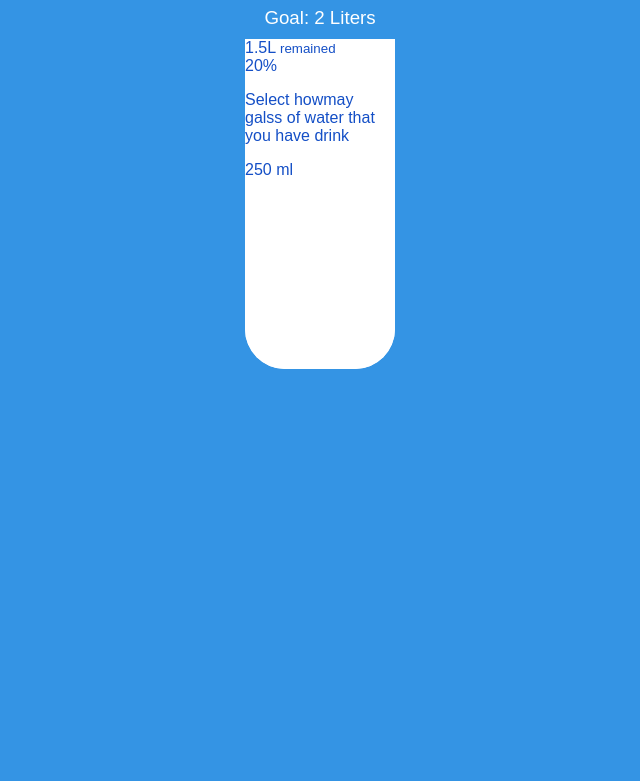
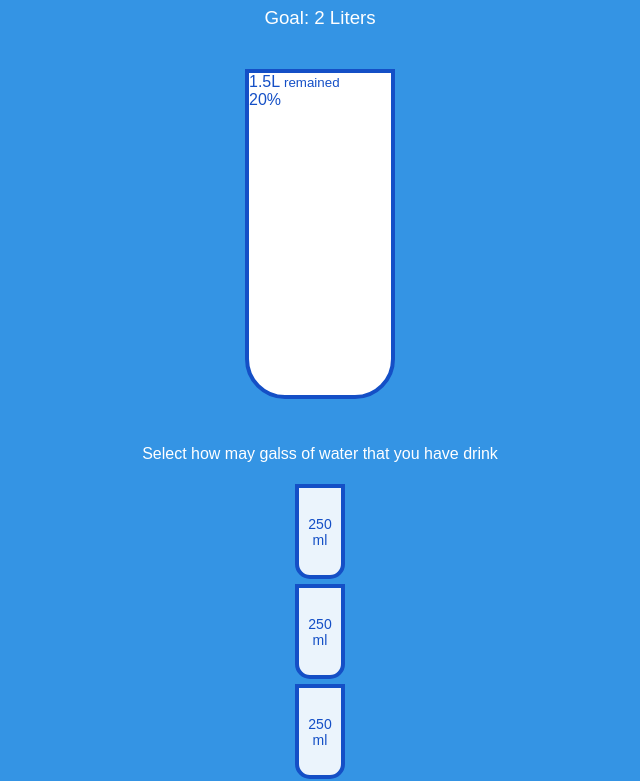
Before and after one commit to zeeshanzaman/drink-water, a plain HTML site: page index.html in a window 1280 px wide. Shown: the part 58-839 px from the top of the page, without its empty margins (320-960 px from the left). Before the commit the page ends 800 px from the top, so only its background shows below. Drawn offline with Linux system fonts and the light colour scheme.

Commit message:
small cups styling

```diff
--- a/index.html
+++ b/index.html
@@ -22,9 +22,12 @@
         <div class="percentage" id="percentage">
             20%
         </div>
-        <p class="text">Select howmay galss of water that you have drink </p>
+    </div>
+    <p class="text">Select how may galss of water that you have drink </p>
+
     <div class="cups">
         <div class="cup cup-small full">250 ml</div>
+
         <div class="cup cup-small full">250 ml</div>
         <div class="cup cup-small">250 ml</div>
         <div class="cup cup-small">250 ml</div>
@@ -33,7 +36,7 @@
         <div class="cup cup-small">250 ml</div>
         <div class="cup cup-small">250 ml</div>
     </div>
-    </div>
+
     <script src="custom.js"></script>
 </body>
 
--- a/style.css
+++ b/style.css
@@ -22,17 +22,32 @@ h1 {
 
 h3 {
     font-weight: 400;
-    margin: 10px 0;
+    margin: 10px 0px;
 }
 
 .cup {
     background-color: #fff;
-    border: 4px solid var(--boder-color);
+    border: 4px solid var(--border-color);
     color: var(--border-color);
     border-radius: 0 0 40px 40px;
     height: 330px;
     width: 150px;
+    margin: 30px 0px;
     display: flex;
     flex-direction: column;
     overflow: hidden;
 }
+
+.cup.cup-small {
+    height: 95px;
+    width: 50px;
+    border-radius: 0 0 15px 15px;
+    background-color: rgba(255, 255, 255, 0.9);
+    cursor: pointer;
+    font-size: 14px;
+    align-items: center;
+    justify-content: center;
+    text-align: center;
+    margin: 5px;
+    transition: 0.3s ease;
+}
```
Lines whose indentation alone changed are shown as unchanged.
